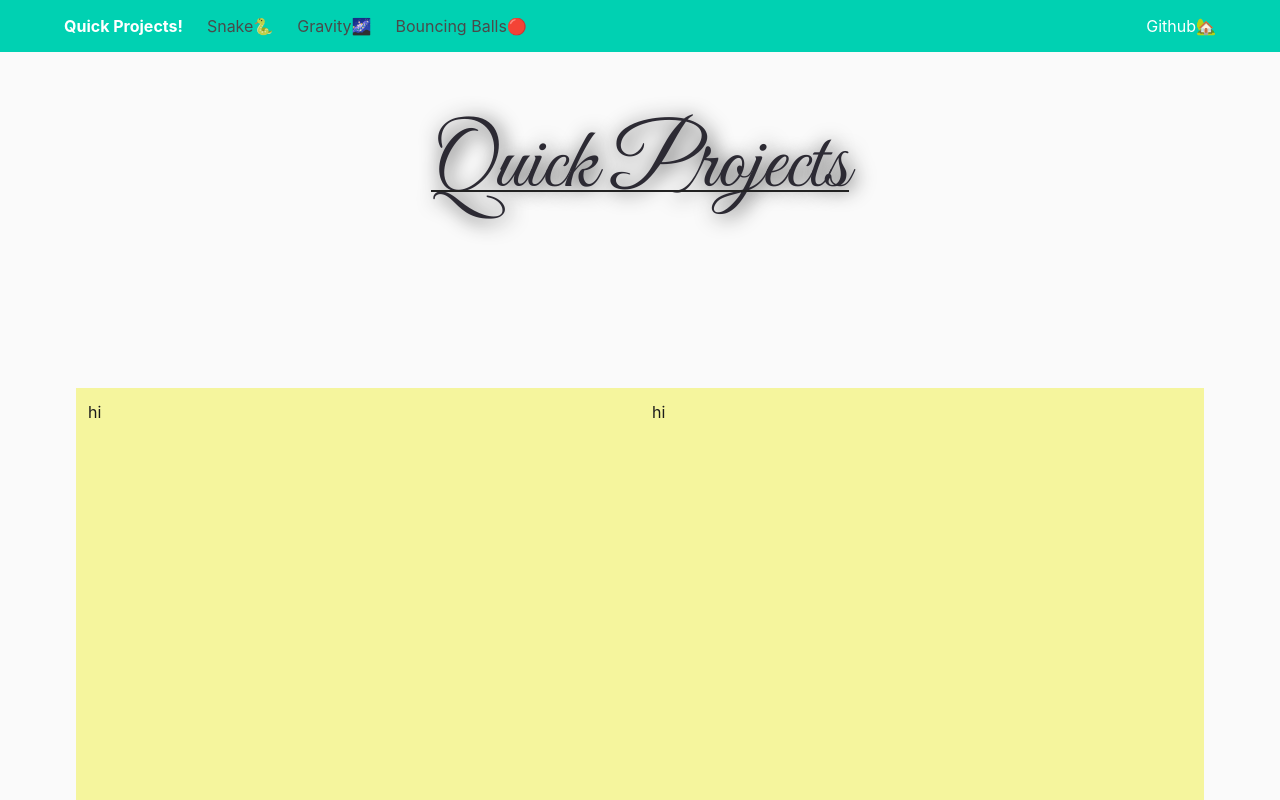
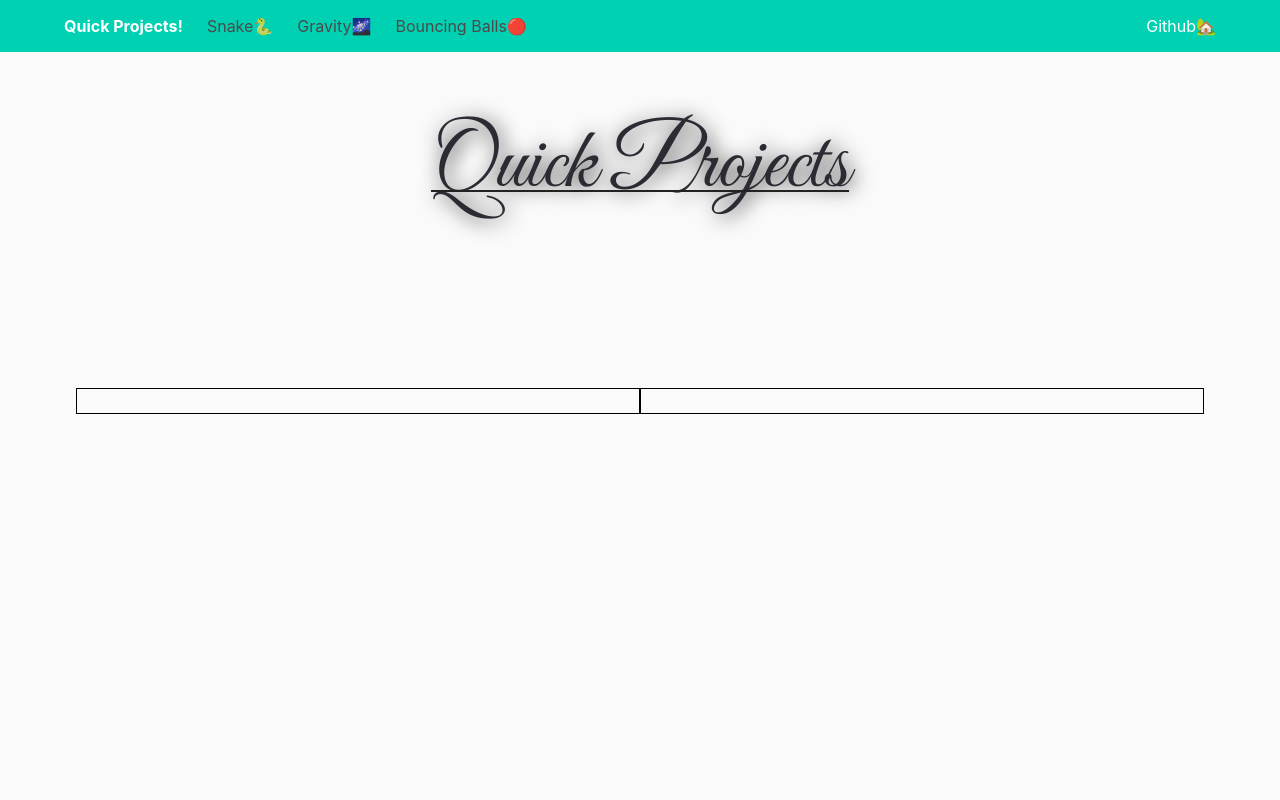
Before and after one commit to SPDUK/CanvasProjects, a React (Create React App) app: page /#/ in a window 1280 px wide. Shown: the top 800 px of the page. Built offline with nearby package versions, Linux system fonts and the light colour scheme; the HTML template or start-up script is replaced by a standard one.

Commit message:
added basic layout

```diff
--- a/src/Projects/Projects.jsx
+++ b/src/Projects/Projects.jsx
@@ -8,12 +8,12 @@ export default class Projects extends Component {
     return (
       <div className="container projects">
         <HoverText />
-        <div className="section">
-          <div className="columns container projects-grid">
-            <div className="column projects-grid-item">hi</div>
-            <div className="column projects-grid-item">hi</div>
+        <section className="section">
+          <div className="columns is-0 projects-grid">
+            <div className="column projects-grid-item" />
+            <div className="column projects-grid-item" />
           </div>
-        </div>
+        </section>
       </div>
     );
   }
--- a/src/Projects/projects.css
+++ b/src/Projects/projects.css
@@ -5,7 +5,6 @@ html {
   height: 100vh;
   width: 100vw;
   color: #1b1b1b; }
-  .projects-grid {
-    height: 900px; }
-    .projects-grid-item {
-      background-color: #f5f59d; }
+  .projects-grid-item {
+    box-sizing: border-box;
+    border: 1px solid black; }
--- a/src/Projects/projects.scss
+++ b/src/Projects/projects.scss
@@ -7,9 +7,9 @@ html {
   width: 100vw;
   color: rgb(27, 27, 27);
   &-grid {
-    height: 900px;
     &-item {
-      background-color: rgb(245, 245, 157);
+      box-sizing: border-box;
+      border: 1px solid black;
     }
   }
 }
```
